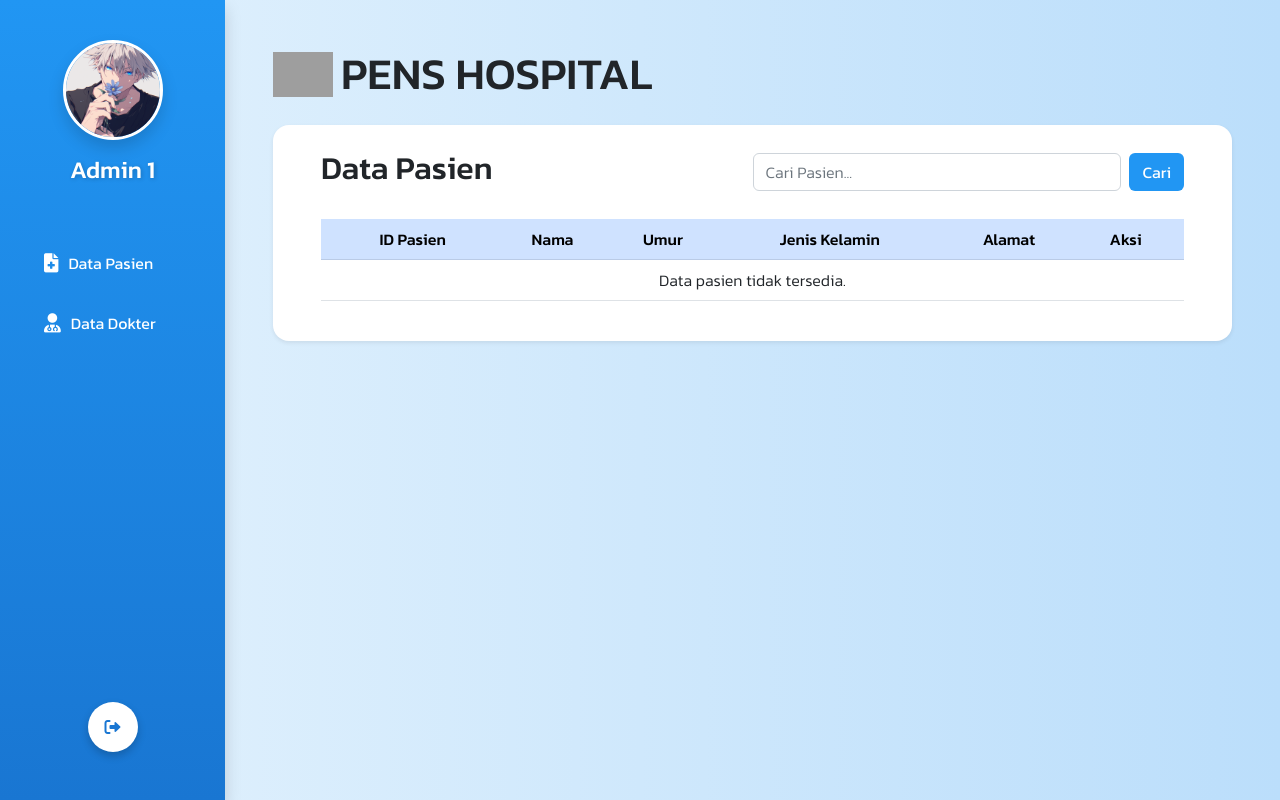
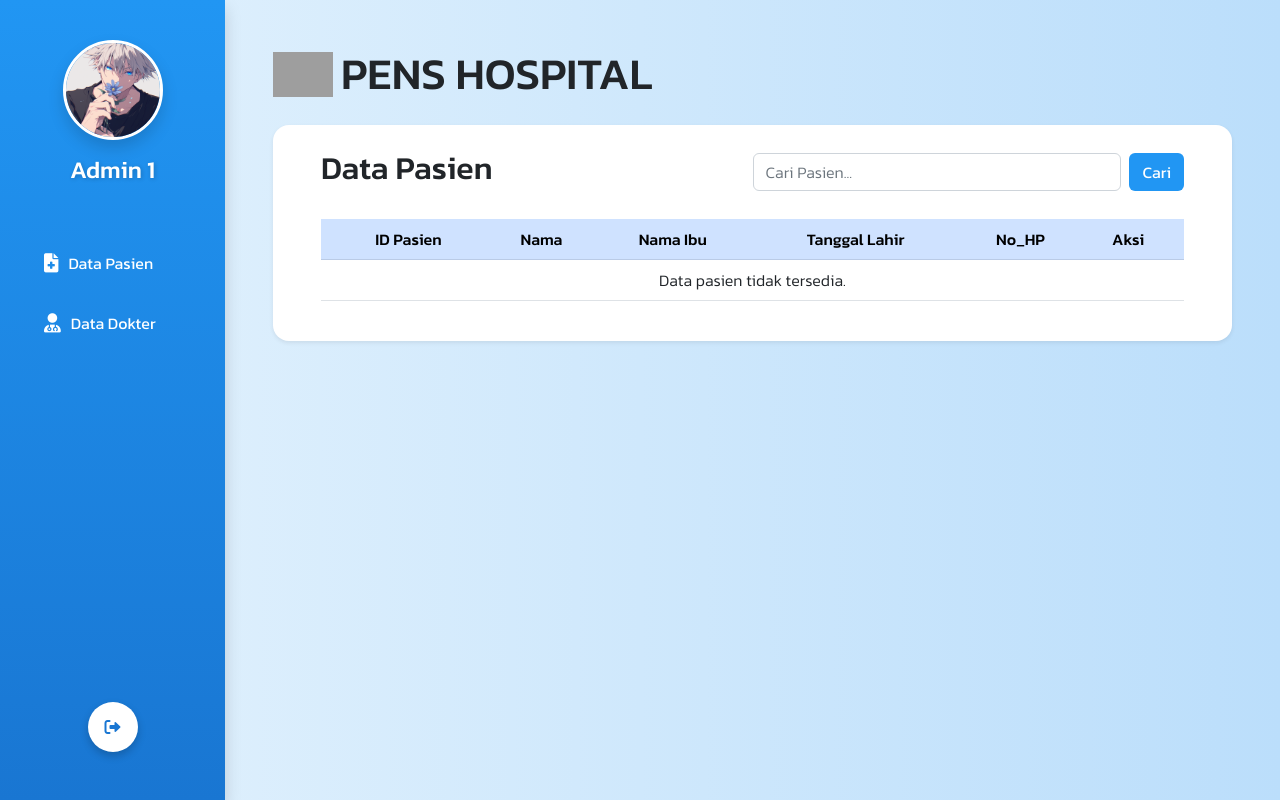
Before and after one commit to nafisaa11/rekam-medis, a PHP site: page /main.php in a window 1280 px wide. Run offline with PHP 8.4, Linux system fonts and the light colour scheme; the visitor is signed in with stand-in values (Sample User, id 1); data that the repository does not hold is empty; some web fonts are replaced; grey boxes are pictures that could not be loaded.

Commit message:
search sama tabel main

```diff
--- a/main.php
+++ b/main.php
@@ -68,9 +68,9 @@ if (!isset($_SESSION['login']) || $_SESSION['login'] !== true) {
           <tr>
             <th class="text-center ps-3">ID Pasien</th>
             <th class="text-center">Nama</th>
-            <th class="text-center">Umur</th>
-            <th class="text-center">Jenis Kelamin</th>
-            <th class="text-center">Alamat</th>
+            <th class="text-center">Nama Ibu</th>
+            <th class="text-center">Tanggal Lahir</th>
+            <th class="text-center">No_HP</th>
             <th class="text-center pe-3">Aksi</th>
           </tr>
         </thead>
@@ -86,13 +86,12 @@ if (!isset($_SESSION['login']) || $_SESSION['login'] !== true) {
             if (isset($_GET['search']) && !empty($_GET['search'])) {
               $searchTerm = strtolower($_GET['search']);
               $data['items'] = array_filter($data['items'], function ($item) use ($searchTerm) {
-                // Cari di semua kolom: ID Pasien, Nama, Umur, Jenis Kelamin, Alamat
+                // Cari di semua kolom
                 return strpos(strtolower($item['id']), $searchTerm) !== false ||
                   strpos(strtolower($item['nama_lengkap']), $searchTerm) !== false ||
                   strpos(strtolower($item['nama_ibu']), $searchTerm) !== false ||
                   strpos(strtolower($item['tanggal_lahir']), $searchTerm) !== false ||
-                  strpos(strtolower($item['no_telp']), $searchTerm) !== false ||
-                  strpos(strtolower($item['alamat']), $searchTerm) !== false;
+                  strpos(strtolower($item['no_telp']), $searchTerm) !== false;
               });
             }
             // Loop melalui setiap item dalam data items
```
